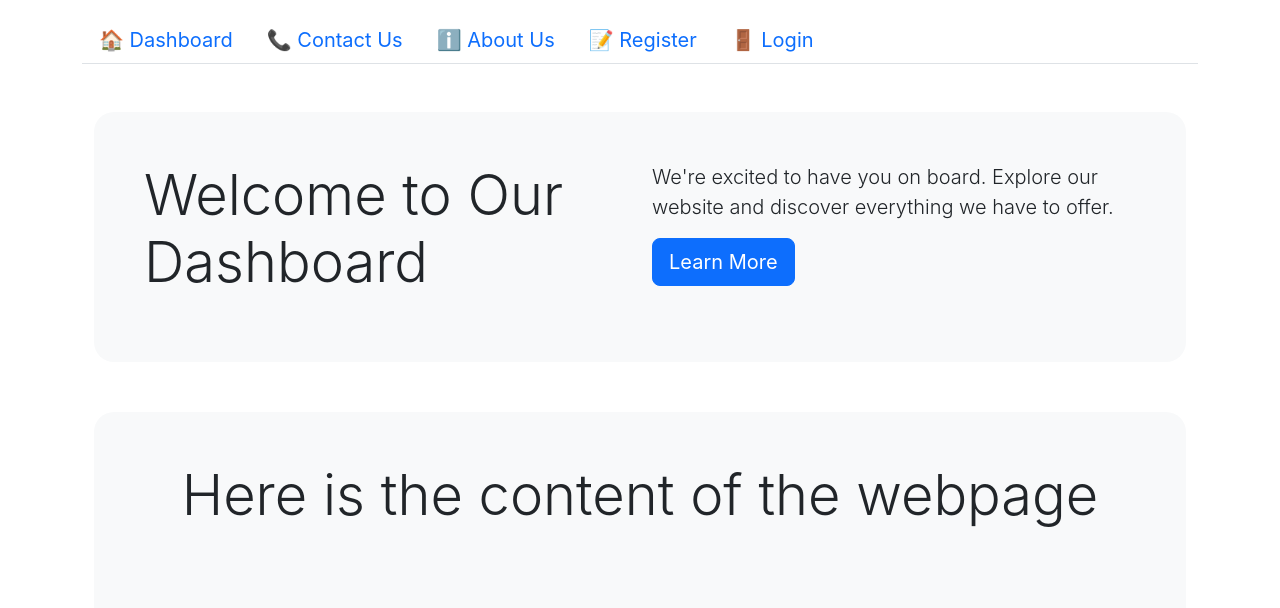
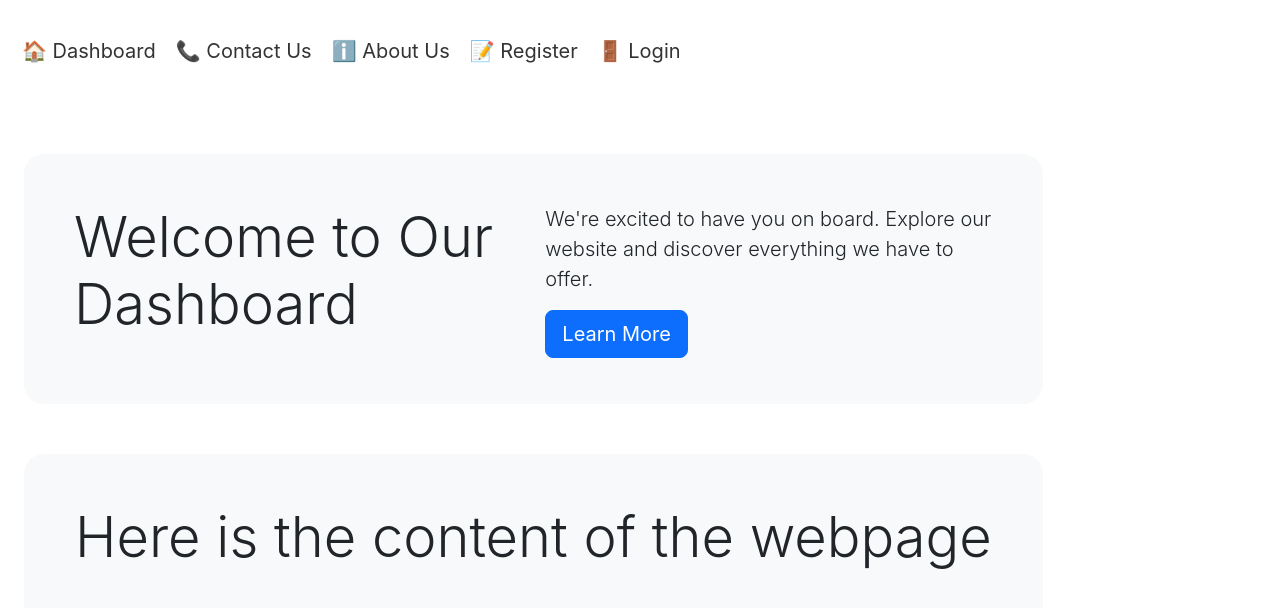
Before and after one commit to bardhideveloper/bussinesapp, a React (Create React App) app: page /dashboardUser in a window 1280 px wide. Shown: the top 608 px of the page. Built offline with nearby package versions, Linux system fonts and the light colour scheme.

Commit message:
nav-position block for admin panel

```diff
--- a/src/App.js
+++ b/src/App.js
@@ -38,11 +38,13 @@ function App() {
 
   return (
     <Router>
-      <div className="container">
+      <div className="container-fluid">
+        <div className="row">
+          <div className="col-md-2">
+            {userRole === 1 && (
+              <div className="admin-nav">
                 <nav className="pt-3">
-          <ul className="nav nav-tabs fs-5">
-            {userRole === 1 && (
-              <>
+                  <ul className="nav fs-5 d-block">
                     <li className="nav-item">
                       <Link className="nav-link" to="/adminPanel/dashboard">📊 Dashboard</Link>
                     </li>
@@ -61,12 +63,16 @@ function App() {
                     <li className="nav-item">
                       <Link className="nav-link" to="/dashboardUser" onClick={handleLogout}>📴 Logout</Link>
                     </li>
-
-              </>
+                  </ul>
+                </nav>
+              </div>
             )}
+            </div>
 
             {userRole === 2 && (
-              <>
+              <div className="user-nav">
+                <nav className="pt-3">
+                  <ul className="nav fs-5">
                     <li className="nav-item">
                       <Link className="nav-link" to="/userPanel/dashboardUser">🏠 Dashboard</Link>
                     </li>
@@ -82,11 +88,15 @@ function App() {
                     <li className="nav-item">
                       <Link className="nav-link" to="/dashboardUser" onClick={handleLogout}>📴 Logout</Link>
                     </li>
-              </>
+                  </ul>
+                </nav>
+              </div>
             )}
 
             {userRole !== 1 && userRole !== 2 && (
-              <>
+              <div className="default-nav">
+                <nav className="pt-3">
+                  <ul className="nav fs-5">
                     <li className="nav-item">
                       <Link className="nav-link" to="/dashboardUser">🏠 Dashboard</Link>
                     </li>
@@ -102,14 +112,14 @@ function App() {
                     <li className="nav-item">
                       <Link className="nav-link" to="/loginform">🚪 Login</Link>
                     </li>
-
-              </>
-            )}
                   </ul>
                 </nav>
+              </div>
+            )}
 
+
+          <div className="col-md-10">
             <Routes>
-
               <Route path="/" element={<Navigate to={userRole === 1 ? '/adminPanel/dashboard' : (userRole === 2 ? '/userPanel/dashboardUser' : '/dashboardUser')} />} />
               <Route path="/loginform" element={<LoginForm setUserRole={setUserRole} setUser={setUser} />} />
 
@@ -136,6 +146,8 @@ function App() {
               <Route path="/contactUs" element={<ContactUs />} />
             </Routes>
           </div>
+        </div>
+      </div>
     </Router>
   );
 }
--- a/src/index.css
+++ b/src/index.css
@@ -17,3 +17,30 @@ code {
   bottom: 20px;
   left: 20px;
 }
+
+.admin-nav, .user-nav, .default-nav {
+  display: block;
+  margin-bottom: 20px;
+}
+
+.nav {
+  list-style: none;
+  padding: 0;
+  margin: 0;
+}
+
+.nav-item {
+  margin-top: 10px;
+  margin-bottom: 10px;
+}
+
+.nav-link {
+  display: block;
+  padding: 10px;
+  text-decoration: none;
+  color: #333;
+}
+
+.nav-link:hover {
+  background-color: #eee;
+}
```
Lines whose indentation alone changed are shown as unchanged.
